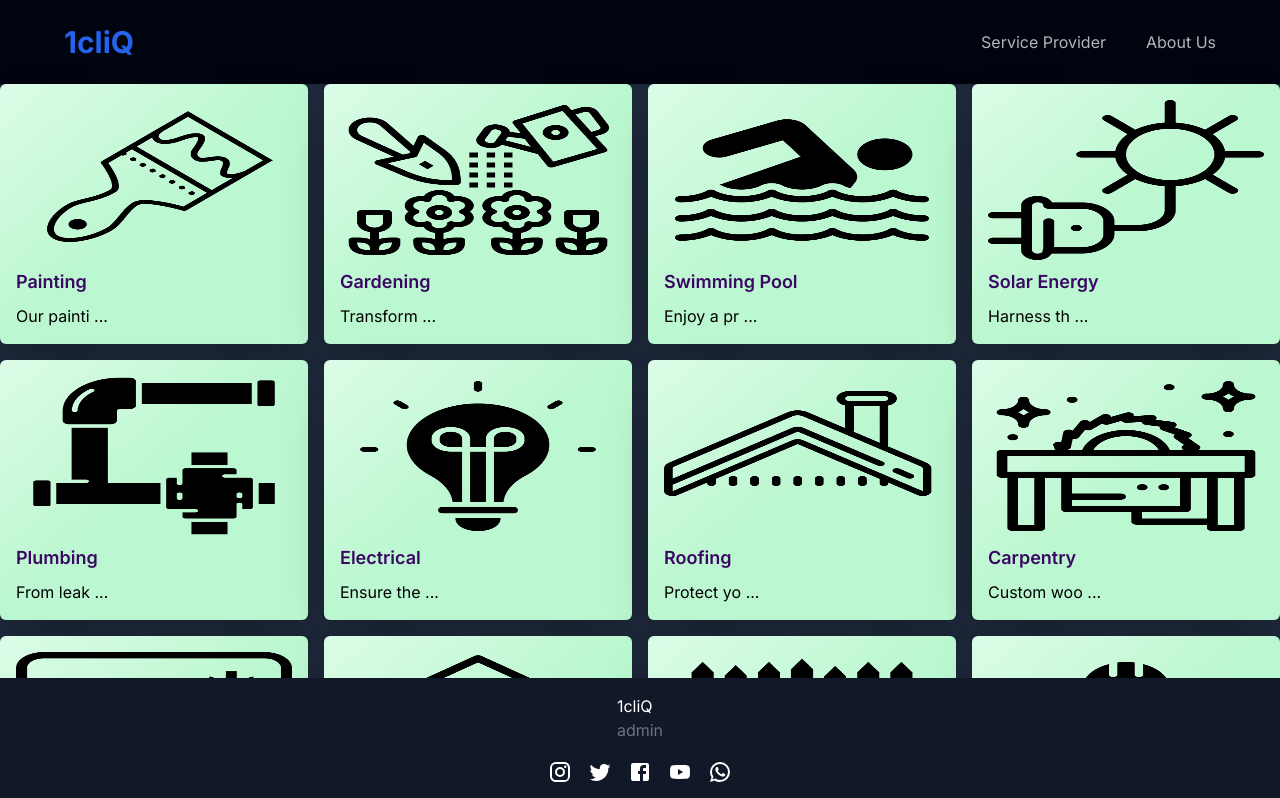
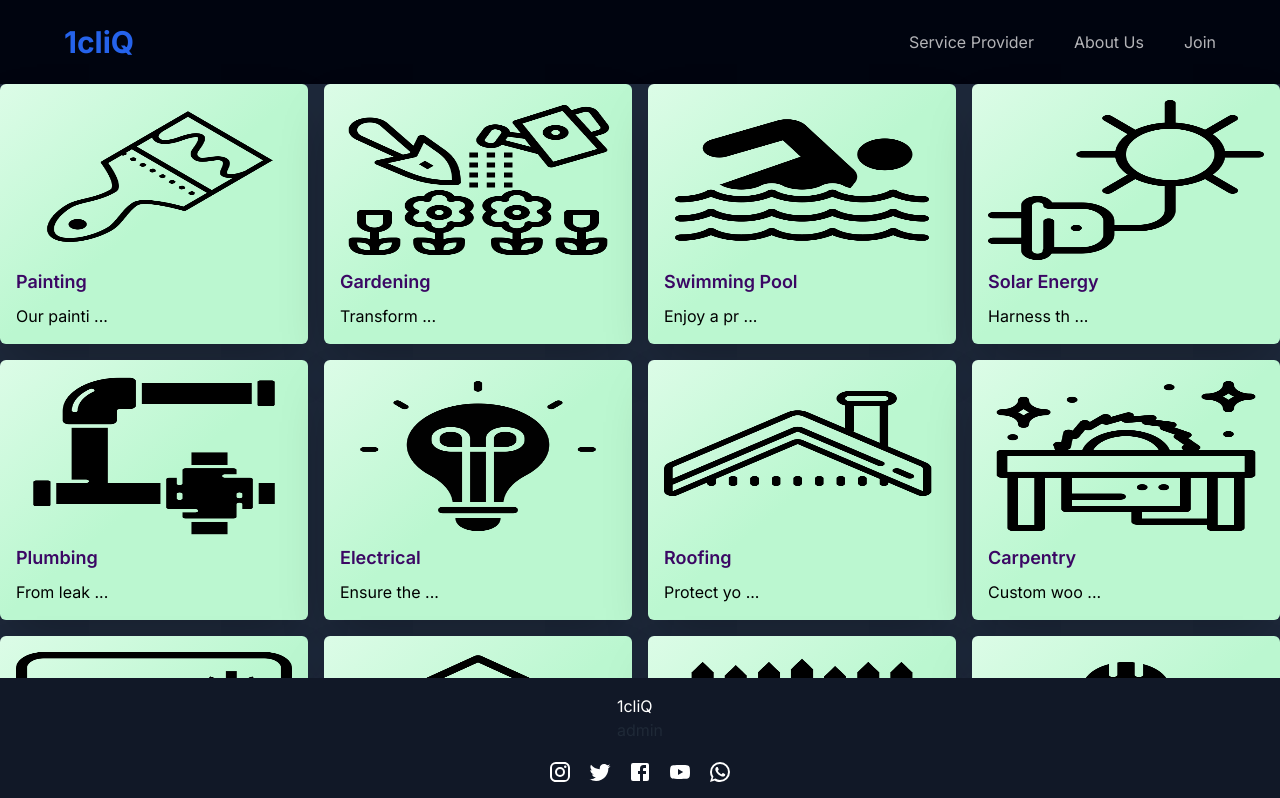
Before and after one commit to Kingbonwa1994/asabe, a Next.js app: page / in a window 1280 px wide. Shown: the top 798 px of the page. Built offline with nearby package versions, Linux system fonts and the light colour scheme.

Commit message:
"done for the day"

```diff
--- a/src/components/Footer.jsx
+++ b/src/components/Footer.jsx
@@ -15,9 +15,9 @@ const Footer = () => {
           <Link
             href="/admin"
             rel="noopener noreferrer"
-            className="text-gray-500 hover:text-gray-700"
+            className="text-gray-800 hover:text-gray-900"
           >
-            admin
+          admin
           </Link>
         </div>
         <div className="flex space-x-4">
--- a/src/components/Navbar.jsx
+++ b/src/components/Navbar.jsx
@@ -12,6 +12,10 @@ export const navLinks = [
   {
     id: "/aboutus",
     title: "About Us",
+  },
+  {
+    id: "/register",
+    title: "Join",
   },
 ];
 
```
